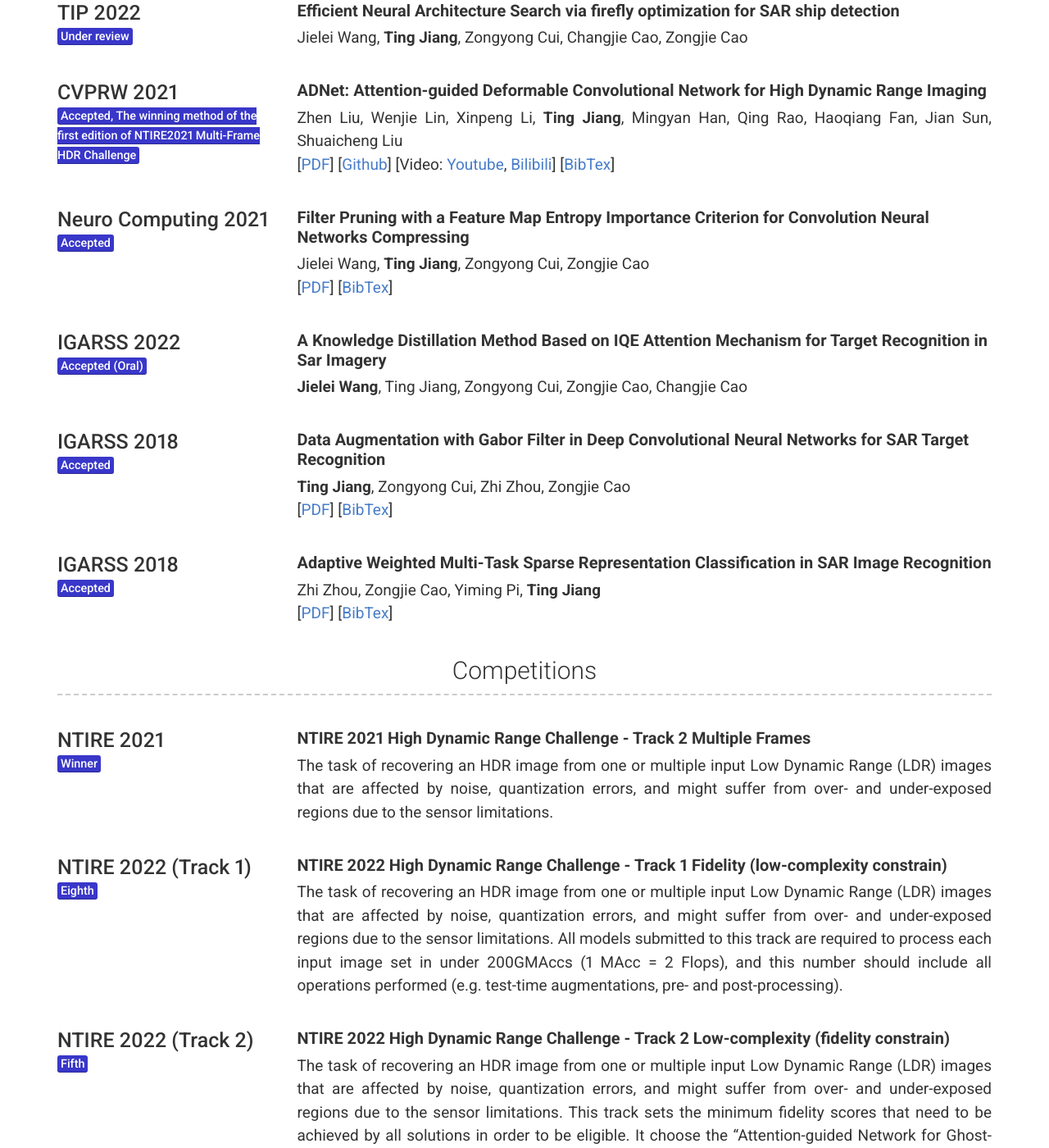
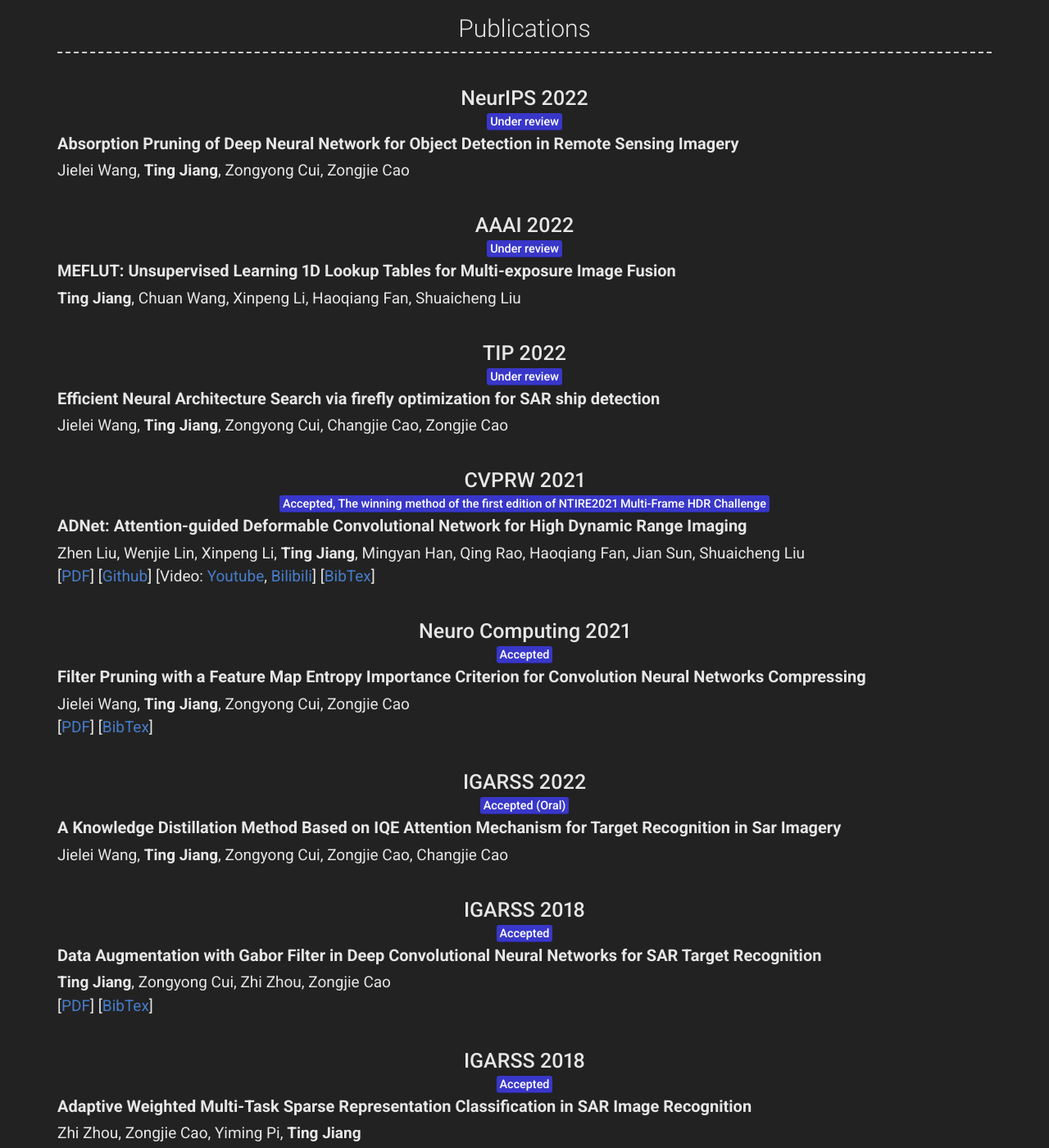
Before and after one commit to Hedlen/Hedlen.github.io, a Jekyll site: the page built from index.md, in a window 1280 px wide and 1400 px high, scrolled down 1686 px. Shown: the whole window at 82% size. Built offline with Jekyll 4.4.1, drawn with Linux system fonts in a browser that asks for light colours; nearby versions of some CDN libraries; some of the changed text lies outside the part shown.

Commit message:
fixed some contents

```diff
--- a/_config.yml
+++ b/_config.yml
@@ -9,10 +9,10 @@ version: 2
 name: 蒋霆 (Ting Jiang)
 title: Computer Vision & Computer Graphics
 email: tjhedlen@gmail.com
-website: https://github.com/Hedlen
+website: https://hedlen.github.io
 
 # Dark Mode (true/false/never)
-darkmode: false
+darkmode: true
 
 # Social links
 # twitter_username: facespics
@@ -54,7 +54,7 @@ content:
   - title: Education & Experience # Title for the section
     layout: list # Type of content section (list/text)
     content:
-      - layout: left
+      - layout: top-middle
         title: Technical Director
         # link: www.msg.group
         # link_text: msg.group
@@ -64,7 +64,7 @@ content:
           ## **Megvii Research**
           <mark>Feilds</mark> Responsible for the research and project delivery of computer wision and computer graphics algorithms, research and project directions include image or video HDR, image or video enhancement, noise reduction, alignment, beauty, dual camera, AIISP, IQA, etc. The team currently has 10 FTE, some interns.
 
-      - layout: left
+      - layout: top-middle
         title: Computer Vision Algorithm Researcher
         # link: www.msg.group
         # link_text: msg.group
@@ -74,7 +74,7 @@ content:
           ## **Megvii Research**
           <mark>Feilds</mark>  Autonomous driving, Intelligent cockpit, Behavior detection, etc.
 
-      - layout: left
+      - layout: top-middle
         title: Internship
         # link: www.msg.group
         # link_text: msg.group
@@ -84,7 +84,7 @@ content:
           ## **Megvii Research**
           <mark>Feilds</mark> Model compression related algorithm research, research direction involves model distillation, pruning, quantization, model search, etc.
 
-      - layout: left
+      - layout: top-middle
         title: Internship
         # link: www.msg.group
         # link_text: msg.group
@@ -94,7 +94,7 @@ content:
           ## **SenseTime Research**
           <mark>Feilds</mark> Face recognition and detection, Image and video retrieval.
 
-      - layout: left
+      - layout: top-middle
         title: M.Sc.
         # link: grubhub.com
         # link_text: grubhub.com
@@ -105,7 +105,7 @@ content:
             Information and Communication Engineering <br />
             <mark>Thesis</mark> Target recognition, Target detection, Model compression.
 
-      - layout: left
+      - layout: top-middle
         title: B.E.
         # link: bmwgroup.com
         # link_text: bmwgroup.com
@@ -119,7 +119,7 @@ content:
   - title: Publications # Title for the section
     layout: list # Type of content section (list/text)
     content:
-      - layout: left
+      - layout: top-middle
         title: NeurIPS 2022
         # caption:
         sub_title: <blue_mark>Under review</blue_mark>
@@ -127,15 +127,15 @@ content:
           ## **Absorption Pruning of Deep Neural Network for Object Detection in Remote Sensing Imagery**
           Jielei Wang, **Ting Jiang**, Zongyong Cui, Zongjie Cao
 
-      - layout: left
-        title: ECCV 2022
+      - layout: top-middle
+        title: AAAI 2022
         # caption:
         sub_title: <blue_mark>Under review</blue_mark>
         description: | # this will include new lines to allow paragraphs
           ## **MEFLUT: Unsupervised Learning 1D Lookup Tables for Multi-exposure Image Fusion**
           **Ting Jiang**, Chuan Wang, Xinpeng Li, Haoqiang Fan, Shuaicheng Liu
 
-      - layout: left
+      - layout: top-middle
         title: TIP 2022
         # caption:
         sub_title: <blue_mark>Under review</blue_mark>
@@ -143,7 +143,7 @@ content:
           ## **Efficient Neural Architecture Search via firefly optimization for SAR ship detection**
           Jielei Wang, **Ting Jiang**, Zongyong Cui, Changjie Cao, Zongjie Cao
 
-      - layout: left
+      - layout: top-middle
         title: CVPRW 2021
         # caption:
         sub_title: <blue_mark>Accepted, The winning method of the first edition of NTIRE2021 Multi-Frame HDR Challenge</blue_mark>
@@ -155,7 +155,7 @@ content:
           [Video: [Youtube](https://www.youtube.com/watch?v=M0X-BXe3UqM&t=2s), [Bilibili](https://www.bilibili.com/video/BV19h411a78M/)]
           [[BibTex](http://www.liushuaicheng.org/bibtex/CVPR21_ADNet.bib)]
 
-      - layout: left
+      - layout: top-middle
         title: Neuro Computing 2021
         # caption:
         sub_title: <blue_mark>Accepted</blue_mark>
@@ -165,16 +165,15 @@ content:
           [[PDF](https://www.sciencedirect.com/science/article/abs/pii/S092523122101078X)]
           [[BibTex](https://scholar.googleusercontent.com/scholar.bib?q=info:W5Y6IjacCXMJ:scholar.google.com/&output=citation&scisdr=CgX7dAiIEPLblS6f6f0:AAGBfm0AAAAAYaiZ8f3mBG7uSNMy8SQbSmkDPpRR3XC3&scisig=AAGBfm0AAAAAYaiZ8Ws0rRq80UAZsZNInzQYHjniOy4y&scisf=4&ct=citation&cd=-1&hl=zh-CN)]
 
-
-      - layout: left
+      - layout: top-middle
         title: IGARSS 2022
         # caption:
         sub_title: <blue_mark>Accepted (Oral) </blue_mark>
         description: | # this will include new lines to allow paragraphs
           ## **A Knowledge Distillation Method Based on IQE Attention Mechanism for Target Recognition in Sar Imagery**
-          **Jielei Wang**, Ting Jiang, Zongyong Cui, Zongjie Cao, Changjie Cao
+          Jielei Wang, **Ting Jiang**, Zongyong Cui, Zongjie Cao, Changjie Cao
 
-      - layout: left
+      - layout: top-middle
         title: IGARSS 2018
         # caption:
         sub_title: <blue_mark>Accepted</blue_mark>
@@ -184,7 +183,7 @@ content:
           [[PDF](https://sci-hub.se/https://ieeexplore.ieee.org/document/8518792)]
           [[BibTex](https://scholar.googleusercontent.com/scholar.bib?q=info:HRfCTYzKoHEJ:scholar.google.com/&output=citation&scisdr=CgX3wfUqEPLblTZ_Te4:AAGBfm0AAAAAYbB5Ve7zKKgIjF-o89gQhHd_TF32yaLA&scisig=AAGBfm0AAAAAYbB5VVN2mVrRg7Mctytlrqk1zDiJZ6Q4&scisf=4&ct=citation&cd=-1&hl=zh-CN)]
 
-      - layout: left
+      - layout: top-middle
         title: IGARSS 2018
         # caption:
         sub_title: <blue_mark>Accepted</blue_mark>
@@ -197,7 +196,7 @@ content:
   - title: Competitions # Title for the section
     layout: list # Type of content section (list/text)
     content:
-      - layout: left
+      - layout: top-middle
         title: NTIRE 2021
         # caption:
         sub_title: <blue_mark>Winner</blue_mark>
@@ -205,7 +204,7 @@ content:
           ## **NTIRE 2021 High Dynamic Range Challenge - Track 2 Multiple Frames**
           The task of recovering an HDR image from one or multiple input Low Dynamic Range (LDR) images that are affected by noise, quantization errors, and might suffer from  over- and under-exposed regions due to the sensor limitations.
 
-      - layout: left
+      - layout: top-middle
         title: NTIRE 2022 (Track 1)
         # caption:
         sub_title: <blue_mark>Eighth</blue_mark>
@@ -213,7 +212,7 @@ content:
           ## **NTIRE 2022 High Dynamic Range Challenge - Track 1 Fidelity (low-complexity constrain)**
           The task of recovering an HDR image from one or multiple input Low Dynamic Range (LDR) images that are affected by noise, quantization errors, and might suffer from  over- and under-exposed regions due to the sensor limitations. All models submitted to this track are required to process each input image set in under 200GMAccs (1 MAcc = 2 Flops), and this number should include all operations performed (e.g. test-time augmentations, pre- and post-processing).
 
-      - layout: left
+      - layout: top-middle
         title: NTIRE 2022 (Track 2)
         # caption:
         sub_title: <blue_mark>Fifth</blue_mark>
@@ -225,7 +224,7 @@ content:
   - title: Projects # Title for the section
     layout: list # Type of content section (list/text)
     content:
-      - layout: left
+      - layout: top-middle
         title: Driver Monitor System
         caption: Dec. 2018 - Jul. 2019
         sub_title: Major member
@@ -237,7 +236,7 @@ content:
         video_path1: images/DMS_smoke_demo2.mp4
         video_path2: images/DMS_phone_demo.mp4
 
-      - layout: left
+      - layout: top-middle
         title: High dynaimc range image
         caption: Jul. 2019 - Present
         sub_title: Algorithm Leader
@@ -248,7 +247,7 @@ content:
         img_path1: images/HDR1.png
         img_path2: images/HDR2.png
 
-      - layout: left
+      - layout: top-middle
         title: Super night view
         caption: Jul. 2019 - Present
         sub_title: Algorithm Leader
@@ -258,7 +257,7 @@ content:
         img_path1: images/y1.png
         img_path2: images/y2.png
 
-      - layout: left
+      - layout: top-middle
         title: Portrait beauty
         caption: Jul. 2019 - Present
         sub_title: Algorithm Leader
```
